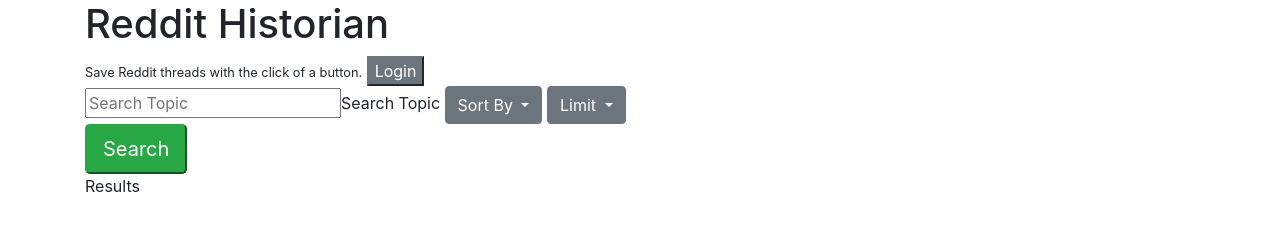
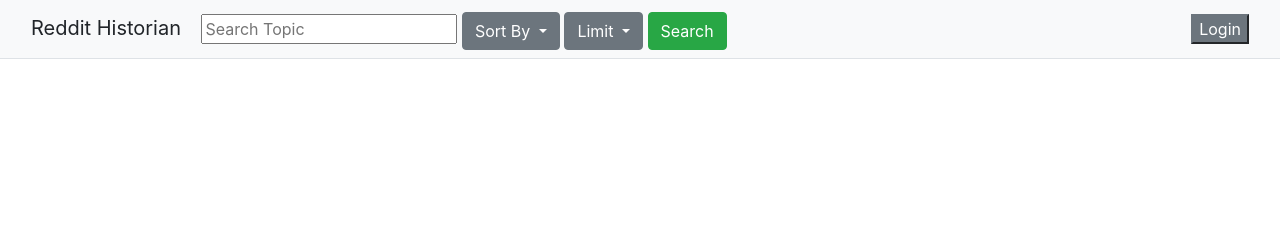
Before and after one commit to Anthony-Q/redditSearchjQuery, a website: page index.html in a window 1280 px wide. Drawn offline with nearby package versions, Linux system fonts and the light colour scheme.

Commit message:
Converting page to a navbar header.

```diff
--- a/index.html
+++ b/index.html
@@ -21,18 +21,16 @@
 <script src="./index.js"></script>
   <script src="./hasher.js"></script>
 
-  <div class="container">
-  <div class="page-header">
-  <h1>Reddit Historian</h1>
-  <small>Save Reddit threads with the click of a button.</small>
-  <button type="button" class="btn-secondary login-btn">Login</button>
-  </div>
-  </div>
 
- <div class="container">
-  <input class="topic-form" placeholder="Search Topic">Search Topic</input>
+<nav class="navbar navbar-default border-bottom bg-light navbar-fixed-top">
 
-  <div class="btn-group open">
+  <!-- holds dropdowns -->
+  <div class="container-fluid">
+    <div class="navbar-header text-center">
+      <a class="navbar-brand">Reddit Historian</a>
+      <input class="topic-form" placeholder="Search Topic"></input>
+      <!-- dropdown for sortBy -->
+      <div class="btn-group open text-center">
         <button class="btn btn-secondary dropdown-toggle sortby-dropdown" type="button" data-toggle="dropdown" aria-haspopup="true" aria-expanded="false">
           Sort By
           </button>
@@ -45,6 +43,7 @@
           </div>
         </div>
 
+   <!-- dropdown for api call limit -->
         <div class="btn-group open">
           <button class="btn btn-secondary dropdown-toggle limit-dropdown" type="button" data-toggle="dropdown" aria-haspopup="true" aria-expanded="false">
             Limit
@@ -57,11 +56,23 @@
                         <li> <a class="dropdown-item" value = "100">100</a></li>
               </div>
             </div>
+            <!-- search button -->
+            <button type="button" class="btn-success btn topic-search" >Search</button>
+
          </div>
+         <button type="button" class="btn-secondary login-btn">Login</button>
+    </div>
+  </div>
+</nav>
 
- <div class="container">
-    <button type="button" class="btn-success btn-lg topic-search" >Search</button>
-  <div id="feed">Results</div>
+
+
+
+
+
+
+ <div class="container text-center">
+  <div id="feed"></div>
   </div>
 </body>
 </html>
```
Lines whose indentation alone changed are shown as unchanged.
